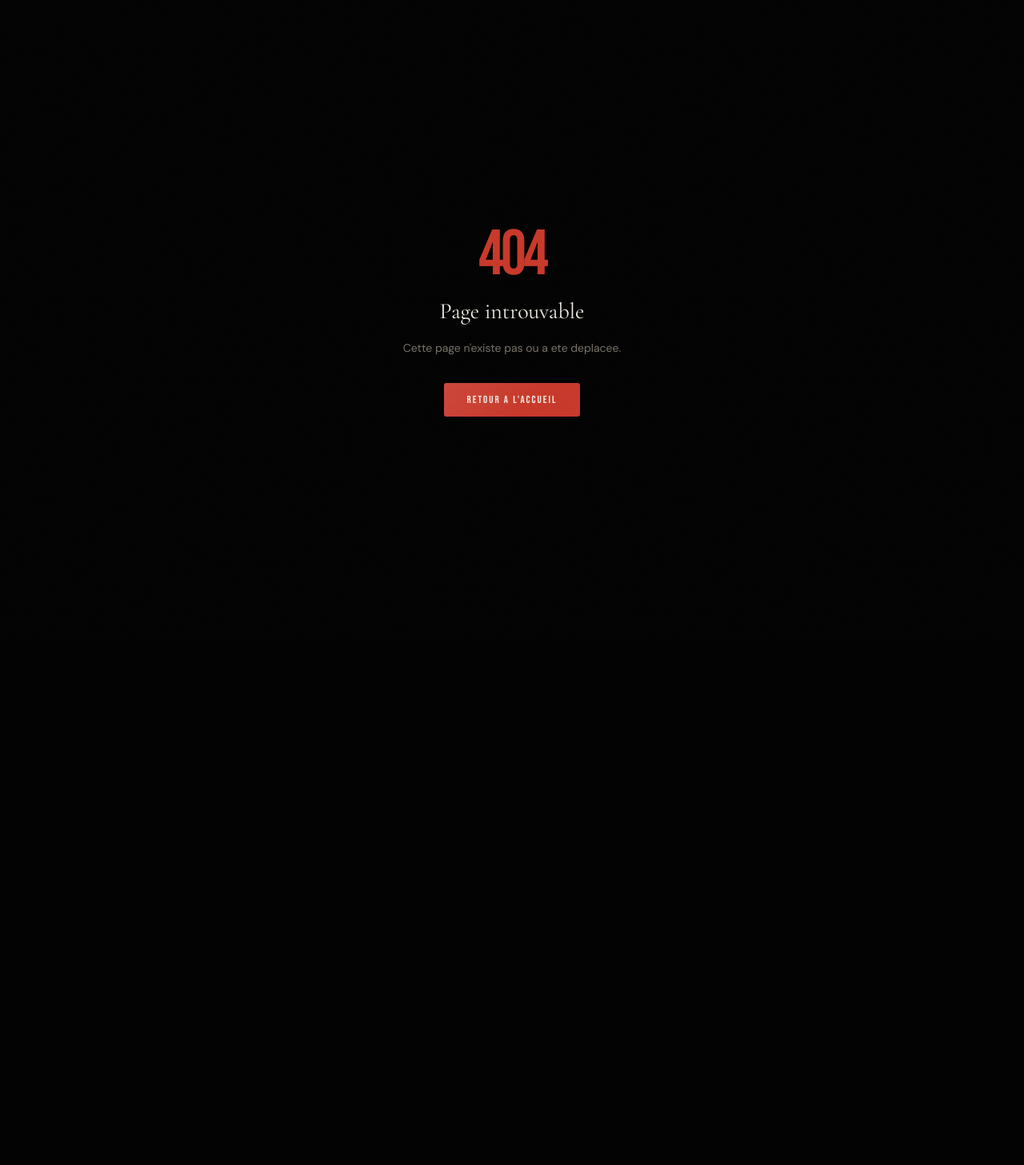
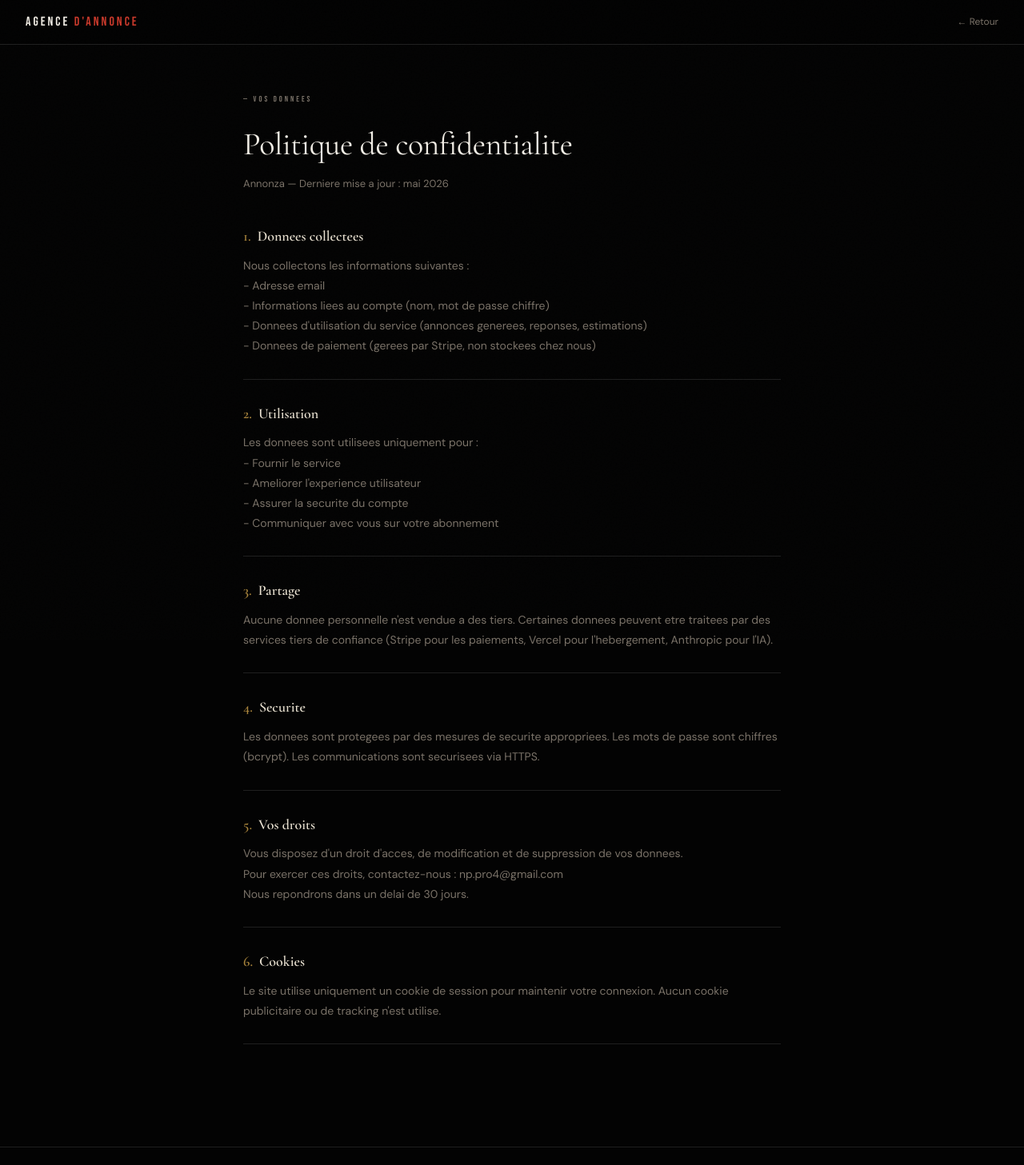
Before and after one commit to nppro4-art/Agence-Annonce, a Next.js app: page /confidentialite in a window 1280 px wide. Before the commit this address had no page. Shown: the top 1457 px of the page at 80% size. Before the commit the page ends 800 px from the top, so only its background shows below. Built offline with nearby package versions, Linux system fonts and the light colour scheme.

Commit message:
Create confidentialite.js

```diff
--- /dev/null
+++ b/pages/confidentialite.js
@@ -0,0 +1,45 @@
+import Link from 'next/link'
+
+export default function Confidentialite() {
+  const sections = [
+    { num:'1', title:'Donnees collectees', content:'Nous collectons les informations suivantes :\n- Adresse email\n- Informations liees au compte (nom, mot de passe chiffre)\n- Donnees d\'utilisation du service (annonces generees, reponses, estimations)\n- Donnees de paiement (gerees par Stripe, non stockees chez nous)' },
+    { num:'2', title:'Utilisation', content:'Les donnees sont utilisees uniquement pour :\n- Fournir le service\n- Ameliorer l\'experience utilisateur\n- Assurer la securite du compte\n- Communiquer avec vous sur votre abonnement' },
+    { num:'3', title:'Partage', content:'Aucune donnee personnelle n\'est vendue a des tiers. Certaines donnees peuvent etre traitees par des services tiers de confiance (Stripe pour les paiements, Vercel pour l\'hebergement, Anthropic pour l\'IA).' },
+    { num:'4', title:'Securite', content:'Les donnees sont protegees par des mesures de securite appropriees. Les mots de passe sont chiffres (bcrypt). Les communications sont securisees via HTTPS.' },
+    { num:'5', title:'Vos droits', content:'Vous disposez d\'un droit d\'acces, de modification et de suppression de vos donnees.\nPour exercer ces droits, contactez-nous : np.pro4@gmail.com\nNous repondrons dans un delai de 30 jours.' },
+    { num:'6', title:'Cookies', content:'Le site utilise uniquement un cookie de session pour maintenir votre connexion. Aucun cookie publicitaire ou de tracking n\'est utilise.' },
+  ]
+
+  return (
+    <div style={{ minHeight:'100vh',background:'var(--black)',color:'var(--white)',fontFamily:'var(--font-ui)' }}>
+      <nav style={{ position:'sticky',top:0,zIndex:100,padding:'0 32px',background:'rgba(3,3,3,.92)',backdropFilter:'blur(20px)',borderBottom:'1px solid var(--border)',display:'flex',alignItems:'center',justifyContent:'space-between',height:56 }}>
+        <Link href="/" style={{ fontFamily:'var(--font-label)',fontSize:16,letterSpacing:3 }}>Agence <span style={{ color:'var(--red)' }}>d&apos;Annonce</span></Link>
+        <Link href="/" style={{ fontSize:12,color:'var(--muted2)' }}>← Retour</Link>
+      </nav>
+      <div style={{ maxWidth:720,margin:'0 auto',padding:'60px 24px 100px' }}>
+        <div className="label" style={{ marginBottom:16 }}>Vos donnees</div>
+        <h1 style={{ fontFamily:'var(--font-display)',fontSize:40,fontWeight:400,letterSpacing:-.5,marginBottom:8 }}>Politique de confidentialite</h1>
+        <p style={{ fontSize:13,color:'var(--muted2)',marginBottom:40 }}>Annonza — Derniere mise a jour : mai 2026</p>
+        {sections.map(s => (
+          <div key={s.num} style={{ marginBottom:28,paddingBottom:28,borderBottom:'1px solid var(--border)' }}>
+            <h2 style={{ fontFamily:'var(--font-display)',fontSize:18,fontWeight:600,marginBottom:10,color:'var(--cream)' }}>
+              <span style={{ color:'var(--gold3)',marginRight:8 }}>{s.num}.</span>{s.title}
+            </h2>
+            <p style={{ fontSize:14,color:'var(--muted2)',lineHeight:1.8,whiteSpace:'pre-line' }}>{s.content}</p>
+          </div>
+        ))}
+      </div>
+      <LegalFooter />
+    </div>
+  )
+}
+
+function LegalFooter() {
+  return (
+    <footer style={{ borderTop:'1px solid var(--border)',padding:'20px 32px',display:'flex',gap:20,flexWrap:'wrap',justifyContent:'center' }}>
+      {[['Accueil','/'],['CGV','/cgv'],['Confidentialite','/confidentialite'],['Mentions legales','/mentions-legales'],['A propos','/a-propos']].map(([l,h]) => (
+        <Link key={l} href={h} style={{ fontSize:12,color:'var(--muted2)' }}>{l}</Link>
+      ))}
+    </footer>
+  )
+}
```
